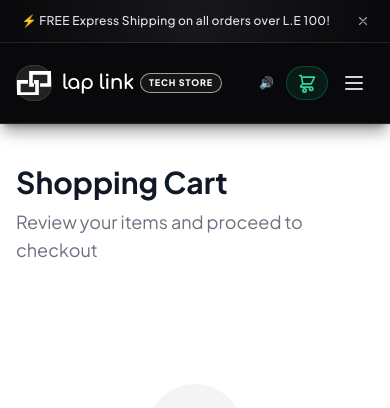
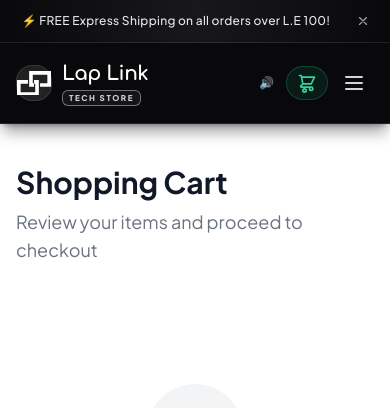
Before and after one commit to OmarAli4/laplink, a Django app: page /en/cart/ in a window 390 px wide. Shown: the top 408 px of the page. Run offline with Django 5.2, Linux system fonts and the light colour scheme; data that the repository does not hold is empty; parts of the project's set-up code (start-up, migrations or seed data) failed here and were passed over; some libraries are stand-ins or nearby versions.

Commit message:
Bold Lap Link text to font-black and position TECH STORE slogan underneath in a vertical column

```diff
--- a/shop/templates/shop/partials/navbar.html
+++ b/shop/templates/shop/partials/navbar.html
@@ -8,17 +8,17 @@
             <!-- Logo -->
             <div class="flex-shrink-0">
                 <a href="{% url 'shop:home' %}" class="flex items-center gap-2.5 group">
-                    <div class="w-9 h-9 rounded-2xl bg-white/10 flex items-center justify-center border border-white/10 group-hover:bg-white/20 group-hover:scale-105 group-hover:border-white/20 transition-colors transition-transform duration-300 shadow-inner shrink-0">
-                        <svg class="w-4.5 h-4.5 text-white animate-draw-logo" viewBox="14 14 112 82" fill="none" stroke="currentColor" stroke-width="12" stroke-linejoin="miter" stroke-linecap="butt">
+                    <div class="w-9 h-9 sm:w-10 sm:h-10 rounded-2xl bg-white/10 flex items-center justify-center border border-white/10 group-hover:bg-white/20 group-hover:scale-105 group-hover:border-white/20 transition-all duration-300 shadow-inner shrink-0">
+                        <svg class="w-4.5 h-4.5 sm:w-5 sm:h-5 text-white animate-draw-logo" viewBox="14 14 112 82" fill="none" stroke="currentColor" stroke-width="12" stroke-linejoin="miter" stroke-linecap="butt">
                             <path d="M 50 50 L 20 50 L 20 90 L 80 90 L 80 50 L 70 50" />
                             <path d="M 70 60 L 60 60 L 60 20 L 120 20 L 120 60 L 90 60" />
                         </svg>
                     </div>
-                    <div class="flex items-center gap-1.5 sm:gap-2 shrink-0">
-                        <span class="font-cute text-white text-xl sm:text-2xl font-bold tracking-tight lowercase sm:capitalize group-hover:opacity-90 transition-opacity shrink-0">
-                            lap link
+                    <div class="flex flex-col items-start shrink-0 justify-center leading-tight gap-0.5">
+                        <span class="font-cute text-white text-xl sm:text-2xl font-black tracking-tight group-hover:opacity-90 transition-opacity shrink-0">
+                            Lap Link
                         </span>
-                        <span class="inline-flex items-center px-2 py-0.5 rounded-full border border-white/60 text-white text-[9px] sm:text-[10px] font-extrabold uppercase tracking-widest bg-white/5 shrink-0 whitespace-nowrap">
+                        <span class="inline-flex items-center px-1.5 py-0.5 text-[8px] sm:text-[9px] font-extrabold uppercase tracking-[0.2em] text-gray-300 border border-white/40 rounded-md bg-white/5 whitespace-nowrap shrink-0">
                             TECH STORE
                         </span>
                     </div>
```
